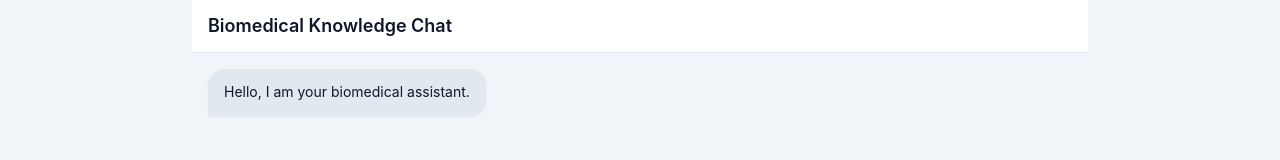
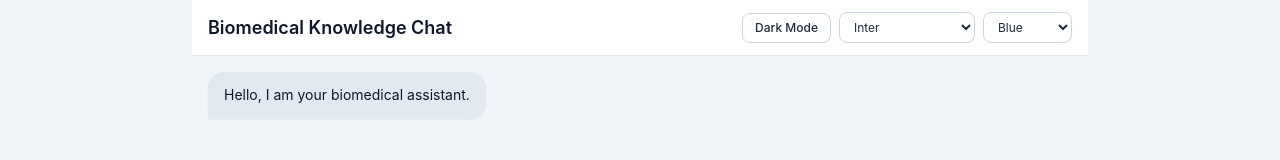
Before and after one commit to mfa1zan/Tibbe-AG, a React (Vite) app: page / in a window 1280 px wide. Shown: the top 160 px of the page. Built offline with nearby package versions, Linux system fonts and the light colour scheme.

Commit message:
feat: add theme toggle component and integrate theme context in AppShell

```diff
--- a/src/App.jsx
+++ b/src/App.jsx
@@ -1,6 +1,8 @@
 import { useCallback, useState } from 'react';
 import ChatHistory from './components/ChatHistory';
 import ChatInput from './components/ChatInput';
+import ThemeToggle from './components/ThemeToggle';
+import { ThemeProvider } from './context/ThemeContext';
 import { sendMessageToChatApi } from './api';
 
 const createMessage = (role, content, metadata = {}) => ({
@@ -13,6 +15,14 @@ const createMessage = (role, content, metadata = {}) => ({
 const SESSION_ID = crypto.randomUUID();
 
 function App() {
+  return (
+    <ThemeProvider>
+      <AppShell />
+    </ThemeProvider>
+  );
+}
+
+function AppShell() {
   const [messages, setMessages] = useState([
     createMessage('bot', 'Hello, I am your biomedical assistant.')
   ]);
@@ -56,10 +66,15 @@ function App() {
   );
 
   return (
-    <main className="flex h-screen flex-col bg-slate-100">
+    <main className="flex h-screen flex-col bg-slate-100 transition-colors dark:bg-slate-950">
       <section className="mx-auto flex h-full w-full max-w-4xl flex-col">
-        <header className="border-b border-slate-200 bg-white px-4 py-3">
-          <h1 className="text-lg font-semibold text-slate-900">Biomedical Knowledge Chat</h1>
+        <header className="border-b border-slate-200 bg-white px-4 py-3 transition-colors dark:border-slate-800 dark:bg-slate-900">
+          <div className="flex flex-col gap-2 md:flex-row md:items-center md:justify-between">
+            <h1 className="text-lg font-semibold text-slate-900 dark:text-slate-100">
+              Biomedical Knowledge Chat
+            </h1>
+            <ThemeToggle />
+          </div>
         </header>
 
         <ChatHistory messages={messages} isTyping={isLoading} />
--- a/src/components/ChatBubble.jsx
+++ b/src/components/ChatBubble.jsx
@@ -1,19 +1,62 @@
+function escapeRegExp(value) {
+  return value.replace(/[.*+?^${}()|[\]\\]/g, '\\$&');
+}
+
+function highlightEntities(content, provenance) {
+  if (!Array.isArray(provenance) || provenance.length === 0) {
+    return [{ text: content, match: null }];
+  }
+
+  const sortedTerms = [...provenance].sort((first, second) => second.length - first.length);
+  const pattern = new RegExp(`(${sortedTerms.map((term) => escapeRegExp(term)).join('|')})`, 'gi');
+  const pieces = content.split(pattern).filter(Boolean);
+
+  return pieces.map((piece) => {
+    const matched = provenance.find((term) => term.toLowerCase() === piece.toLowerCase()) || null;
+    return { text: piece, match: matched };
+  });
+}
+
 function ChatBubble({ message }) {
   const isUser = message.role === 'user';
   const showProvenance = !isUser && Array.isArray(message.provenance) && message.provenance.length > 0;
+  const tokens = highlightEntities(message.content, message.provenance || []);
 
   return (
-    <article className={`flex ${isUser ? 'justify-end' : 'justify-start'}`}>
+    <article className={`flex ${isUser ? 'justify-end' : 'justify-start'} ${!isUser ? 'fade-in' : ''}`}>
       <div
         className={`max-w-[80%] rounded-2xl px-4 py-3 text-sm leading-relaxed shadow-sm ${
           isUser
-            ? 'rounded-br-sm bg-blue-600 text-white'
-            : 'rounded-bl-sm bg-slate-200 text-slate-900'
+            ? 'rounded-br-sm text-white'
+            : 'rounded-bl-sm bg-slate-200 text-slate-900 transition-colors dark:bg-slate-800 dark:text-slate-100'
         }`}
+        style={isUser ? { backgroundColor: 'var(--primary-color)' } : undefined}
       >
-        {message.content}
+        {tokens.map((token, index) => {
+          if (!token.match || isUser) {
+            return <span key={`${token.text}-${index}`}>{token.text}</span>;
+          }
+
+          const related = (message.provenance || []).filter((node) => node !== token.match).slice(0, 4);
+
+          return (
+            <span key={`${token.text}-${index}`} className="group relative inline-block cursor-help font-medium">
+              <span className="rounded px-0.5 text-[var(--primary-color)] underline decoration-dotted">
+                {token.text}
+              </span>
+              <span className="pointer-events-none absolute left-0 top-full z-20 mt-2 hidden w-56 rounded-lg border border-slate-300 bg-white p-2 text-xs text-slate-800 shadow-lg group-hover:block dark:border-slate-700 dark:bg-slate-900 dark:text-slate-100">
+                <strong className="block text-[var(--primary-color)]">{token.match}</strong>
+                {related.length > 0 ? (
+                  <span className="mt-1 block">Connected: {related.join(', ')}</span>
+                ) : (
+                  <span className="mt-1 block">No connected nodes available.</span>
+                )}
+              </span>
+            </span>
+          );
+        })}
         {showProvenance ? (
-          <p className="mt-2 border-t border-slate-300/60 pt-2 text-xs text-slate-700">
+          <p className="mt-2 border-t border-slate-300/60 pt-2 text-xs text-slate-700 dark:border-slate-600/70 dark:text-slate-300">
             Based on KG: {message.provenance.join(', ')}
           </p>
         ) : null}
--- a/src/components/ChatHistory.jsx
+++ b/src/components/ChatHistory.jsx
@@ -3,8 +3,8 @@ import ChatBubble from './ChatBubble';
 
 function TypingIndicator() {
   return (
-    <div className="flex justify-start">
-      <div className="rounded-2xl rounded-bl-sm bg-slate-200 px-4 py-3 text-slate-700">
+    <div className="fade-in flex justify-start">
+      <div className="rounded-2xl rounded-bl-sm bg-slate-200 px-4 py-3 text-slate-700 transition-colors dark:bg-slate-800 dark:text-slate-300">
         <div className="flex items-center gap-1">
           <span className="h-2 w-2 animate-bounce rounded-full bg-slate-500 [animation-delay:-0.3s]" />
           <span className="h-2 w-2 animate-bounce rounded-full bg-slate-500 [animation-delay:-0.15s]" />
--- /dev/null
+++ b/src/components/ThemeToggle.jsx
@@ -0,0 +1,63 @@
+import { useThemePreferences } from '../context/ThemeContext';
+
+function ThemeToggle() {
+  const {
+    theme,
+    toggleTheme,
+    fontFamily,
+    setFontFamily,
+    primaryColor,
+    setPrimaryColor,
+    fontOptions,
+    colorOptions
+  } = useThemePreferences();
+
+  return (
+    <div className="flex flex-wrap items-center justify-end gap-2">
+      <button
+        type="button"
+        aria-label="Toggle light and dark mode"
+        onClick={toggleTheme}
+        className="rounded-lg border border-slate-300 bg-white px-3 py-1.5 text-xs font-medium text-slate-800 transition hover:bg-slate-100 dark:border-slate-700 dark:bg-slate-900 dark:text-slate-100 dark:hover:bg-slate-800"
+      >
+        {theme === 'dark' ? 'Light Mode' : 'Dark Mode'}
+      </button>
+
+      <label className="sr-only" htmlFor="font-select">
+        Select font
+      </label>
+      <select
+        id="font-select"
+        aria-label="Choose chat font"
+        value={fontFamily}
+        onChange={(event) => setFontFamily(event.target.value)}
+        className="rounded-lg border border-slate-300 bg-white px-2.5 py-1.5 text-xs text-slate-800 outline-none ring-offset-2 focus:ring-2 focus:ring-[var(--primary-color)] dark:border-slate-700 dark:bg-slate-900 dark:text-slate-100"
+      >
+        {fontOptions.map((option) => (
+          <option key={option.value} value={option.value}>
+            {option.label}
+          </option>
+        ))}
+      </select>
+
+      <label className="sr-only" htmlFor="color-select">
+        Select primary color
+      </label>
+      <select
+        id="color-select"
+        aria-label="Choose primary color"
+        value={primaryColor}
+        onChange={(event) => setPrimaryColor(event.target.value)}
+        className="rounded-lg border border-slate-300 bg-white px-2.5 py-1.5 text-xs text-slate-800 outline-none ring-offset-2 focus:ring-2 focus:ring-[var(--primary-color)] dark:border-slate-700 dark:bg-slate-900 dark:text-slate-100"
+      >
+        {colorOptions.map((option) => (
+          <option key={option.value} value={option.value}>
+            {option.label}
+          </option>
+        ))}
+      </select>
+    </div>
+  );
+}
+
+export default ThemeToggle;
```
